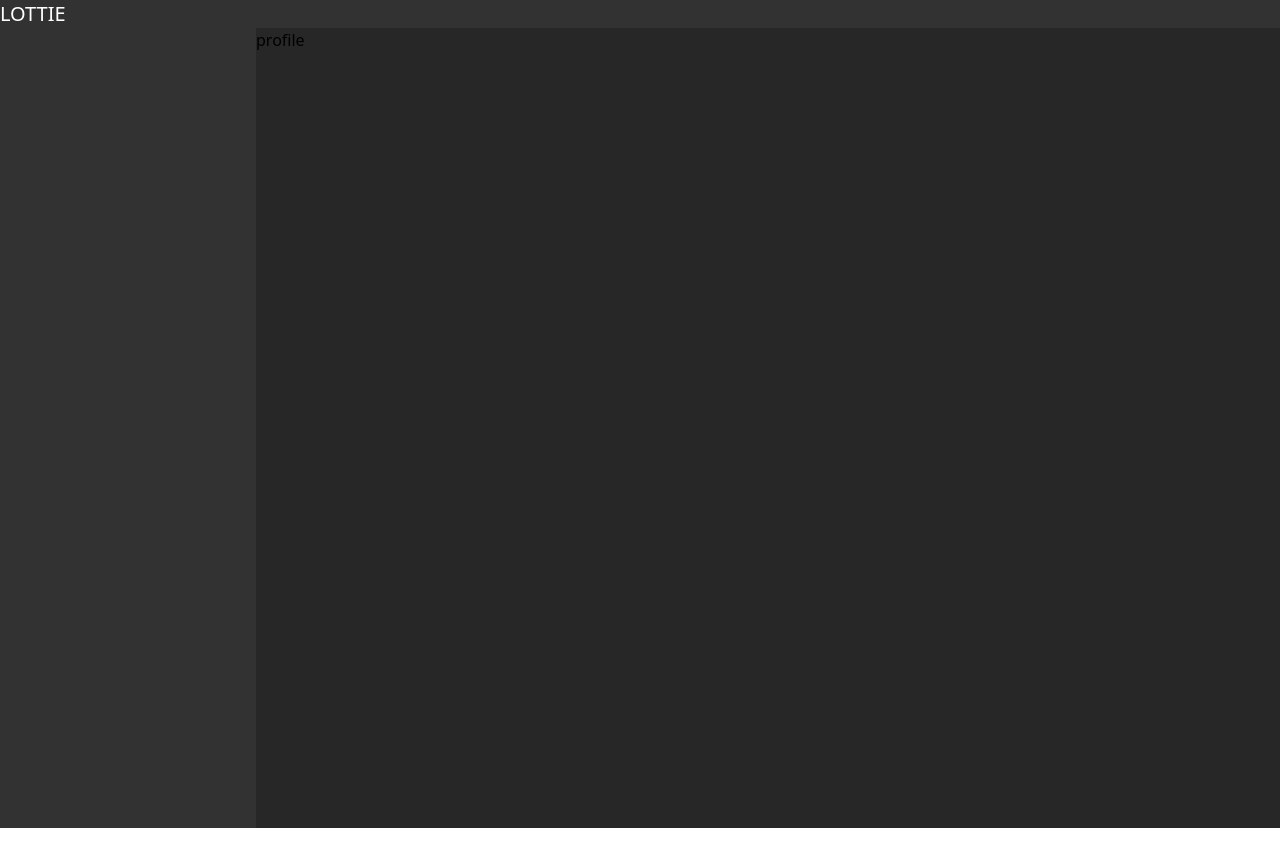
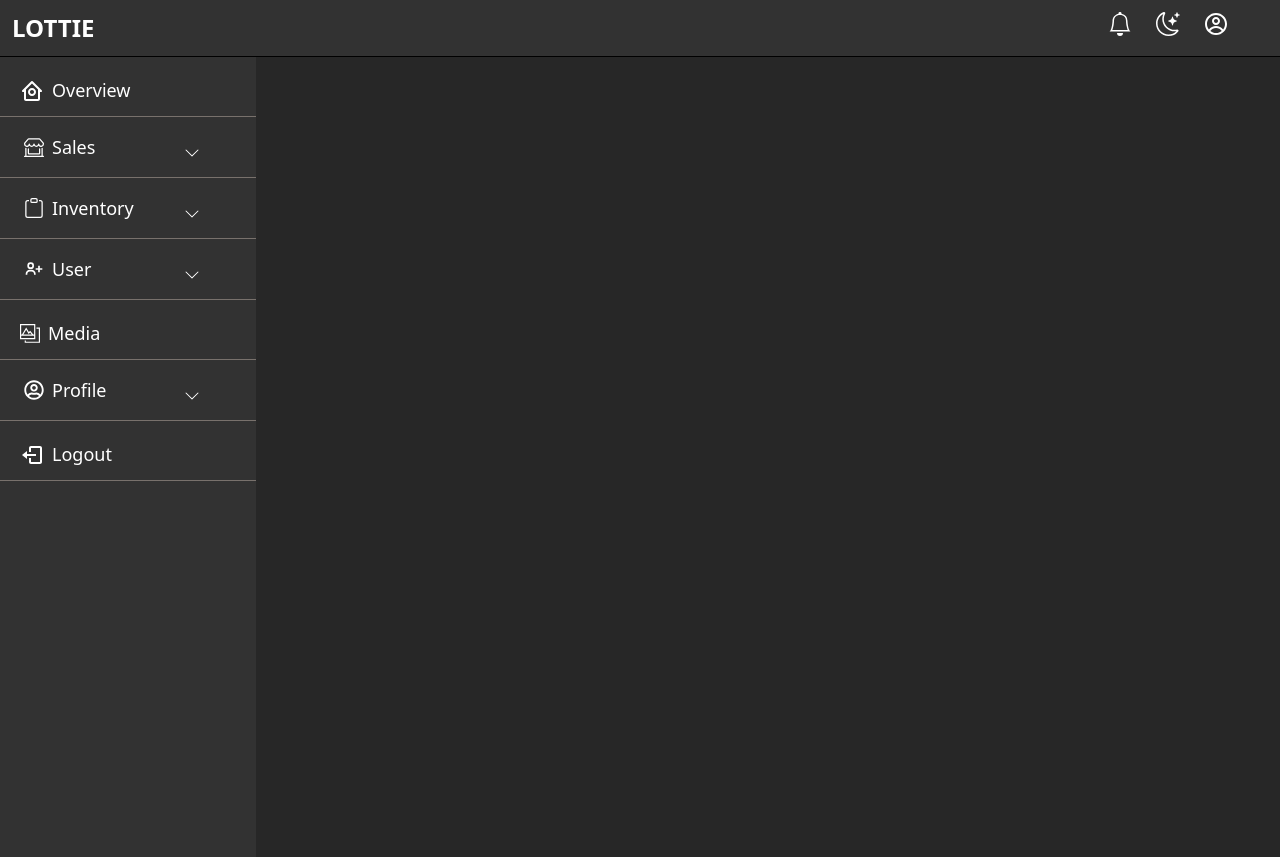
Before and after one commit to ryanreynold21/web-pos, a React (Vite) app: page /profile in a window 1280 px wide. Before the commit the page ends 828 px from the top, so only its background shows below. Built offline with nearby package versions, Linux system fonts and the light colour scheme.

Commit message:
Sidebar&NavbarUpdate

```diff
--- a/package.json
+++ b/package.json
@@ -20,6 +20,7 @@
     "@types/react-dom": "^18.0.8",
     "@vitejs/plugin-react": "^2.2.0",
     "autoprefixer": "^10.4.13",
+    "daisyui": "^3.5.1",
     "postcss": "^8.4.21",
     "tailwindcss": "^3.2.4",
     "vite": "^3.2.3"
--- a/src/App.css
+++ b/src/App.css
@@ -1,3 +1,7 @@
 @tailwind base;
 @tailwind components;
 @tailwind utilities;
+
+.active {
+  background-color: blue;
+}
--- a/src/layout/Navbar.jsx
+++ b/src/layout/Navbar.jsx
@@ -1,10 +1,21 @@
 import React from 'react'
+import {BsBell,BsMoonStars} from 'react-icons/bs'
+import {CgProfile} from 'react-icons/cg'
 
 const Navbar = () => {
   return (
     <div>
-      <div className=" bg-[#323232]">
-        <h1 className=' text-white text-xl uppercase'>Lottie</h1>
+      <div className=" bg-[#323232] p-3 border-b border-black">
+        <div className=" flex justify-between mr-10">
+          <div className="">
+            <h1 className=' text-white text-2xl uppercase font-[800]'>Lottie</h1>
+          </div>
+          <div className=" text-white flex gap-6 text-2xl">
+            <div> <BsBell /> </div>
+            <div> <BsMoonStars /> </div>
+            <div> <CgProfile /> </div>
+         </div>
+        </div>
       </div>
     </div>
   )
--- a/src/layout/Sidebar.jsx
+++ b/src/layout/Sidebar.jsx
@@ -1,9 +1,142 @@
 import React from 'react'
+import {BiHomeCircle} from 'react-icons/bi'
+import {BsChevronDown,BsShopWindow,BsClipboard} from 'react-icons/bs'
+import {BiUserPlus,BiLogOut} from 'react-icons/bi'
+import {TfiGallery} from 'react-icons/tfi'
+import {FaRegUserCircle} from 'react-icons/fa'
+import { NavLink } from 'react-router-dom'
 
 const Sidebar = () => {
   return (
-    <div className=' inline-block  w-1/5 bg-[#323232] h-screen'>
-      <div className=" ">
+    <div className=' inline-block w-1/5 bg-[#323232] h-screen overflow-auto'>
+      <div className="">
+        {/* overview */}
+        <div className=" px-5 py-3  border-b border-stone-500">
+              <a href="/" className=" flex items-center mt-2 text-white">
+                <span className=" text-2xl mr-2">
+                  <BiHomeCircle />
+                </span>
+                <h1 className="text-[18px]">Overview</h1>
+              </a>
+        </div>
+        {/* sale */}
+        <div className="collapse border-b border-stone-500 rounded-none">
+              <input type="checkbox" />
+              <div className="collapse-title">
+                <div className="flex justify-between items-center  px-2">
+                  {/* <div className="  border-b border-stone-500"> */}
+                    <span className=" text-xl mr-2 text-white flex items-center gap-2">
+                      <BsShopWindow />
+                    <h1 className=" text-[18px]">Sales</h1>
+                    </span>
+                  <span className=" mt-3 text-white ml-10">
+                    <BsChevronDown />{" "}
+                  </span>
+
+                  {/* </div> */}
+                </div>
+              </div>
+              <div className="collapse-content">
+                <ul className="text-[18px]">
+                  <li className=" text-white ml-10 mb-3">Cashier</li>
+                  <li className=" text-white ml-10 mb-3">Recent</li>
+                </ul>
+              </div>
+        </div>
+        {/* Inventory */}
+        <div className="collapse border-b border-stone-500 rounded-none">
+              <input type="checkbox" />
+              <div className="collapse-title">
+                <div className="flex justify-between items-center  px-2">
+                  {/* <div className="  border-b border-stone-500"> */}
+                    <span className=" text-xl mr-2 text-white flex items-center gap-2">
+                      <BsClipboard />
+                    <h1 className=" text-[18px]">Inventory</h1>
+                    </span>
+                  <span className=" mt-3 text-white ml-10">
+                    <BsChevronDown />{" "}
+                  </span>
+
+                  {/* </div> */}
+                </div>
+              </div>
+              <div className="collapse-content">
+                <ul className="text-[18px]">
+                  <li className=" text-white ml-10 mb-3">Products</li>
+                  <li className=" text-white ml-10 mb-3">Add Product</li>
+                  <li className=" text-white ml-10 mb-3">Stack Control</li>
+                  <li className=" text-white ml-10 mb-3">Manage Brands</li>
+                </ul>
+              </div>
+        </div>
+        {/* User */}
+        <div className="collapse border-b border-stone-500 rounded-none">
+              <input type="checkbox" />
+              <div className="collapse-title">
+                <div className="flex justify-between items-center  px-2">
+                  {/* <div className="  border-b border-stone-500"> */}
+                    <span className=" text-xl mr-2 text-white flex items-center gap-2">
+                      <BiUserPlus />
+                    <h1 className=" text-[18px]">User</h1>
+                    </span>
+                  <span className=" mt-3 text-white ml-10">
+                    <BsChevronDown />{" "}
+                  </span>
+
+                  {/* </div> */}
+                </div>
+              </div>
+              <div className="collapse-content">
+                <ul className="text-[18px]">
+                  <li className=" text-white ml-10 mb-3">OverView</li>
+                  <li className=" text-white ml-10 mb-3">Create User</li>
+                </ul>
+              </div>
+        </div>
+        {/* media */}
+        <div className=" px-5 py-3  border-b border-stone-500">
+              <a href="/" className=" flex items-center mt-2 text-white">
+                <span className=" text-xl mr-2">
+                  <TfiGallery />
+                </span>
+                <h1 className="text-[18px]">Media</h1>
+              </a>
+        </div>
+        {/* profile */}
+        <div className="collapse border-b border-stone-500 rounded-none">
+              <input type="checkbox" />
+              <div className="collapse-title">
+                <div className="flex justify-between items-center  px-2">
+                  {/* <div className="  border-b border-stone-500"> */}
+                    <span className=" text-xl mr-2 text-white flex items-center gap-2">
+                      <FaRegUserCircle />
+                    <h1 className=" text-[18px]">Profile</h1>
+                    </span>
+                  <span className=" mt-3 text-white ml-10">
+                    <BsChevronDown />{" "}
+                  </span>
+
+                  {/* </div> */}
+                </div>
+              </div>
+              <div className="collapse-content">
+                <ul className="text-[18px]">
+                  <NavLink to={'/profile'}>
+                    <li className=" text-white ml-10 mb-3">My Account</li>
+                  </NavLink>
+                  <li className=" text-white ml-10 mb-3">Edit</li>
+                </ul>
+              </div>
+        </div>
+        {/* logout */}
+        <div className=" px-5 py-3  border-b border-stone-500">
+              <a href="/" className=" flex items-center mt-2 text-white">
+                <span className=" text-2xl mr-2">
+                  <BiLogOut />
+                </span>
+                <h1 className="text-[18px]">Logout</h1>
+              </a>
+        </div>
       </div>
     </div>
   )
--- a/src/pages/Profile.jsx
+++ b/src/pages/Profile.jsx
@@ -4,10 +4,9 @@ import Rootlayout from '../layout/Rootlayout'
 const Profile = () => {
   return (
     <Rootlayout>
+      <div className="">
 
-    <div>
-      profile
-    </div>
+      </div>
     </Rootlayout>
   )
 }
--- a/tailwind.config.cjs
+++ b/tailwind.config.cjs
@@ -4,5 +4,6 @@ module.exports = {
   theme: {
     extend: {},
   },
-  plugins: [],
+  plugins: [require("daisyui")],
+
 };
```
Also changed, not shown: 1 other file (tests, documents, lock files or other folders).
